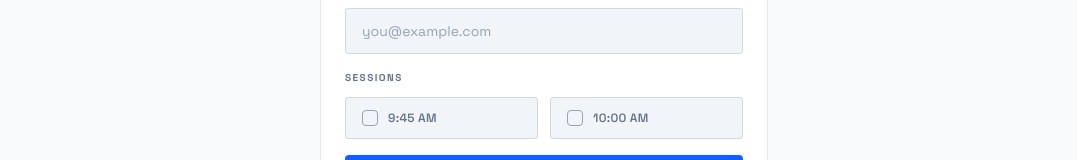
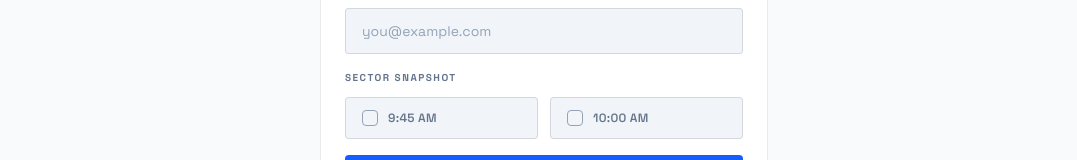
Before and after one commit to gshock/trading-news, a React (Vite) app in the folder frontend/: page / in a window 1280 px wide. Shown: the part 358-518 px from the top of the page, without its empty margins (96-1173 px from the left). Built offline with nearby package versions, Linux system fonts and the light colour scheme; no server answers.

Commit message:
feat: update label from "Sessions" to "Sector Snapshot" in SubscriptionForm

```diff
--- a/frontend/src/components/SubscriptionForm.tsx
+++ b/frontend/src/components/SubscriptionForm.tsx
@@ -130,7 +130,7 @@ export function SubscriptionForm() {
         {tab === "subscribe" && (
           <div className="mb-4">
             <p className="text-[10px] font-bold text-(--text-secondary) tracking-[0.15em] uppercase mb-3">
-              Sessions
+              Sector Snapshot
             </p>
             <div className="flex gap-3">
               {TOPICS.map((topic) => (
```
